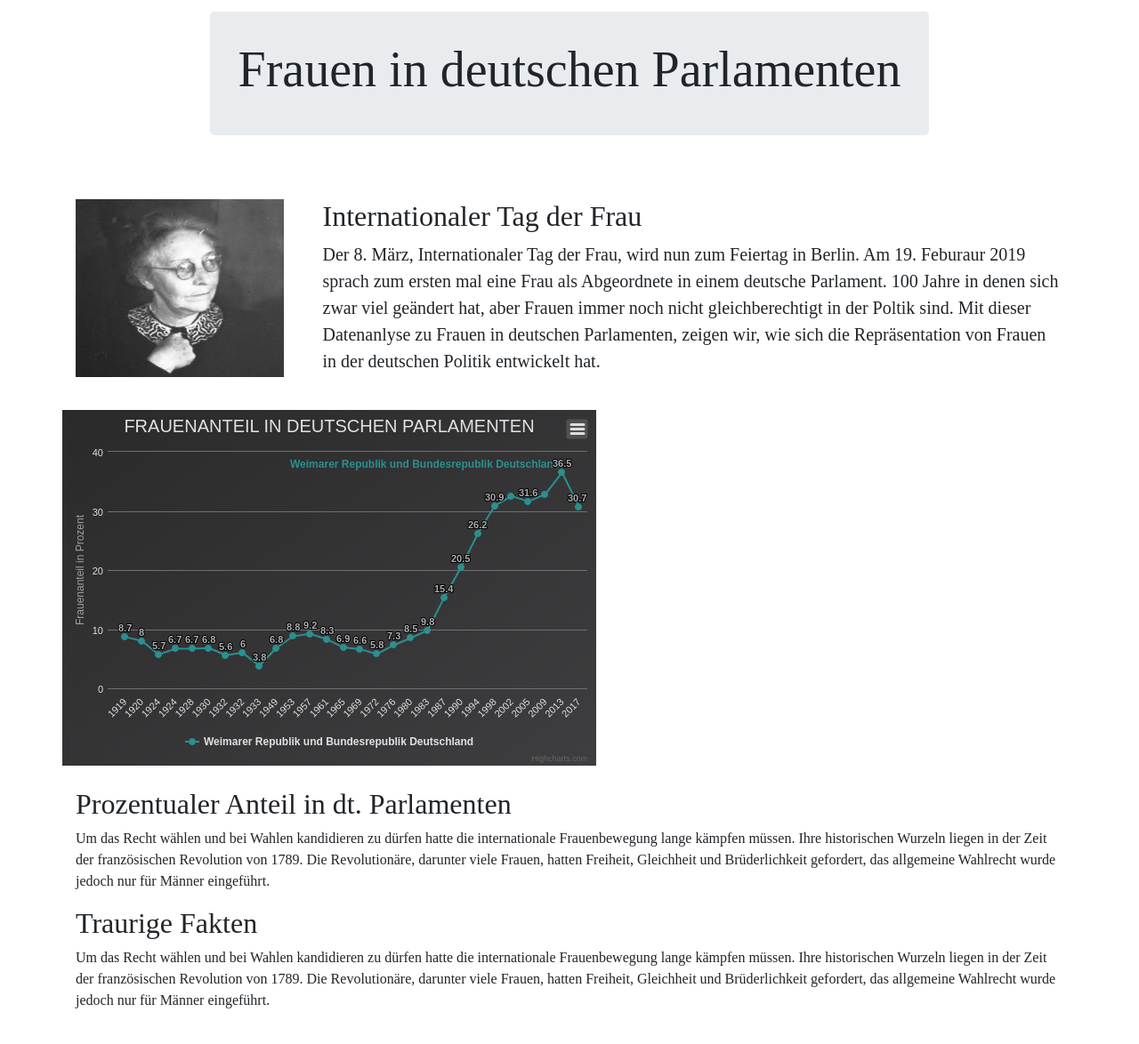
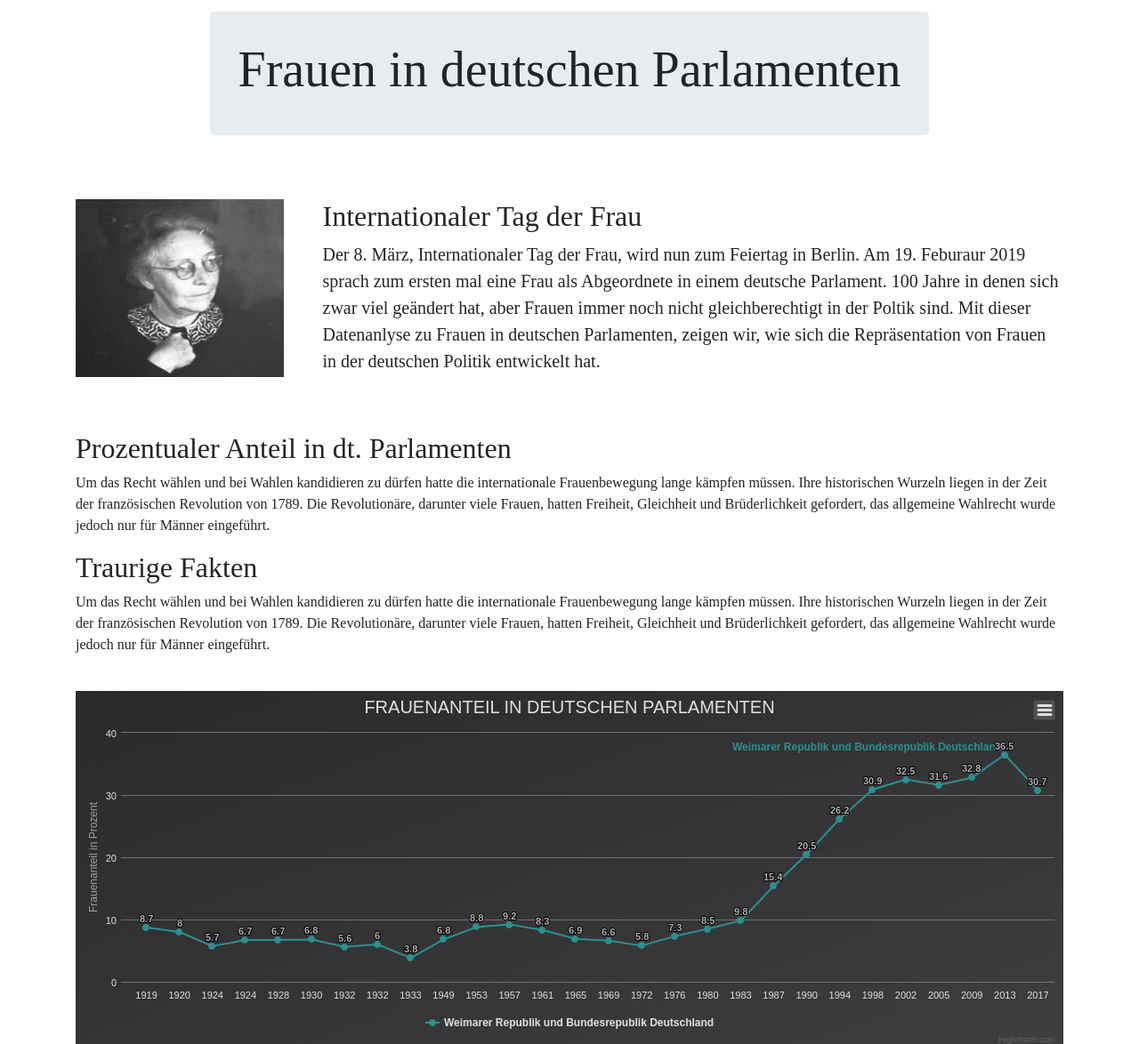
Before and after one commit to liqd/women, a Django app: page /legislatures/ in a window 1280 px wide. Shown: the part 115-1289 px from the top of the page at 89% size. Run offline with Django 3.2, Linux system fonts and the light colour scheme; data comes from the database, SQL or seed files in the repository; some libraries are stand-ins or nearby versions.

Commit message:
better structure

```diff
--- a/legislatures/templates/legislatures/legislatures.html
+++ b/legislatures/templates/legislatures/legislatures.html
@@ -46,9 +46,7 @@
             </div>
         </div>
     </div>
-    <div class="row">
-        <div id="container"></div>
-    </div>
+
     <div class="row">
         <div class="col-sm-12 col-md-12 py-4">
             <h2>Prozentualer Anteil in dt. Parlamenten</h2>
@@ -58,6 +56,10 @@
                 <p>Um das Recht wählen und bei Wahlen kandidieren zu dürfen hatte die internationale Frauenbewegung lange kämpfen müssen. Ihre historischen Wurzeln liegen in der Zeit der französischen Revolution von 1789. Die Revolutionäre, darunter viele
                   Frauen, hatten Freiheit, Gleichheit und Brüderlichkeit gefordert, das allgemeine Wahlrecht wurde jedoch nur für Männer eingeführt.</p>
         </div>
+      </div>
+      <div>
+         <div id="container"></div>
+      </div>
     </div>
     <!-- <div class="row">
         <div class="col-sm-12 col-md-12 py-4">
```
